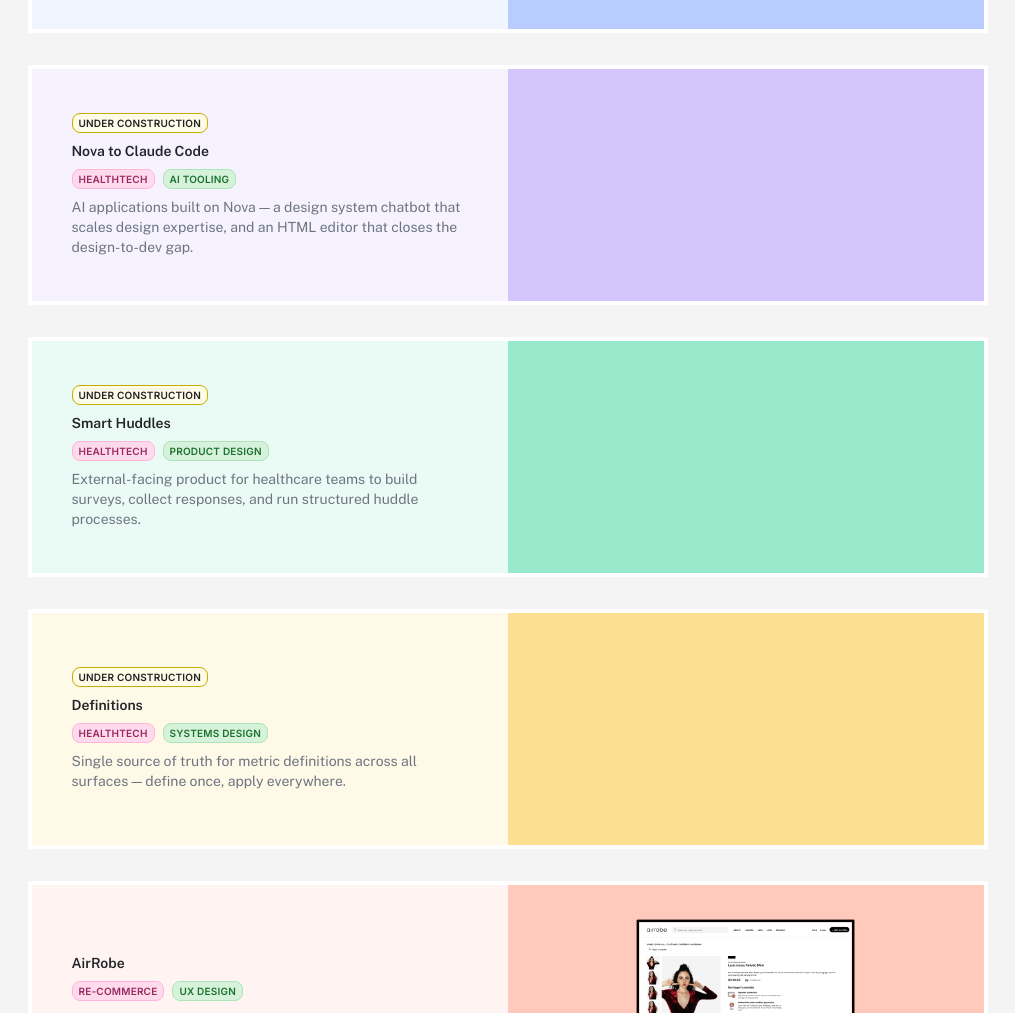
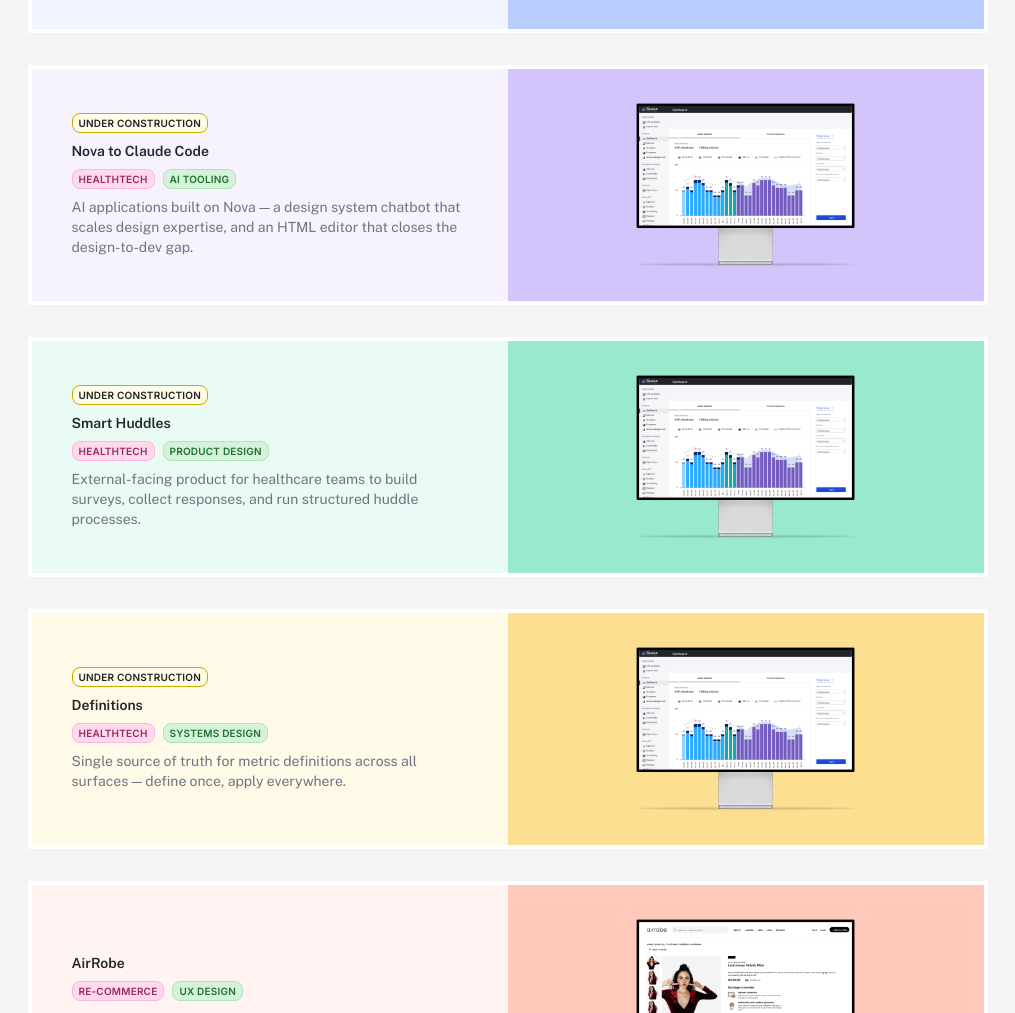
Before and after one commit to judylhwu-work/judylhwu-work.github.io, a plain HTML site: page portfolio/index.html in a window 1280 px wide. Shown: the part 1087-2100 px from the top of the page, without its empty margins (125-1140 px from the left). Drawn offline with nearby package versions, Linux system fonts and the light colour scheme.

Commit message:
Use leantaas-device.png as placeholder thumbnail for all LeanTaaS cards
Nova to Claude Code, Smart Huddles, and Definitions previously had no
image in their portfolio thumbnail. Reuses the same Nova Design System
device mockup as a temporary placeholder until each has its own.

Co-Authored-By: Claude Sonnet 5 <noreply@anthropic.com>

```diff
--- a/portfolio/index.html
+++ b/portfolio/index.html
@@ -86,7 +86,9 @@
               </div>
               <p class="card-desc">AI applications built on Nova — a design system chatbot that scales design expertise, and an HTML editor that closes the design-to-dev gap.</p>
             </div>
-            <div class="project-card-right"></div>
+            <div class="project-card-right">
+              <img src="/assets/images/leantaas-device.png" alt="Nova to Claude Code">
+            </div>
           </a>
 
           <a href="/projects/leantaas-smart-huddles/" class="project-card thumb-smart-huddles">
@@ -103,7 +105,9 @@
               </div>
               <p class="card-desc">External-facing product for healthcare teams to build surveys, collect responses, and run structured huddle processes.</p>
             </div>
-            <div class="project-card-right"></div>
+            <div class="project-card-right">
+              <img src="/assets/images/leantaas-device.png" alt="Smart Huddles">
+            </div>
           </a>
 
           <a href="/projects/leantaas-cof/" class="project-card thumb-cof">
@@ -120,7 +124,9 @@
               </div>
               <p class="card-desc">Single source of truth for metric definitions across all surfaces — define once, apply everywhere.</p>
             </div>
-            <div class="project-card-right"></div>
+            <div class="project-card-right">
+              <img src="/assets/images/leantaas-device.png" alt="Definitions">
+            </div>
           </a>
 
           <a href="/projects/airrobe/" class="project-card thumb-airrobe">
```
